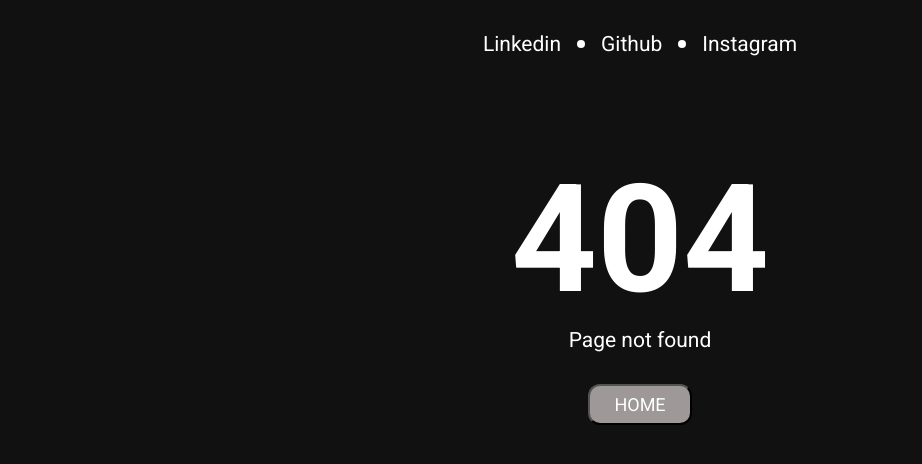
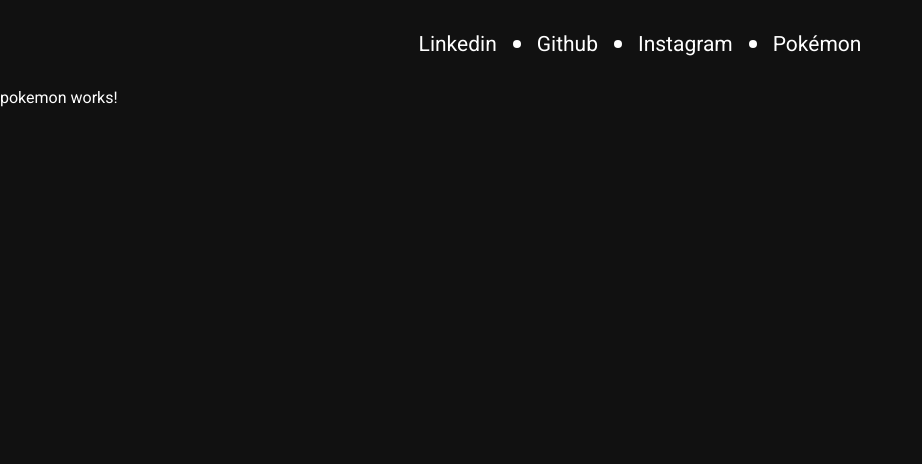
Before and after one commit to miyukishii/angular-blog, an Angular app: page /pokemon in a window 1280 px wide. Before the commit this address led to /not-found. Shown: the top 464 px of the page, without its empty margins (0-922 px from the left). Built offline with nearby package versions, Linux system fonts and the light colour scheme.

Commit message:
Create pokemon page and adjust route

```diff
--- a/src/app/app-routing.module.ts
+++ b/src/app/app-routing.module.ts
@@ -3,6 +3,7 @@ import { RouterModule, Routes } from '@angular/router';
 import { HomeComponent } from './pages/home/home.component';
 import { PostComponent } from './pages/post/post.component';
 import { NotFoundComponent } from './pages/not-found/not-found.component';
+import { PokemonComponent } from './pages/pokemon/pokemon.component';
 
 const routes: Routes = [
   {
@@ -18,6 +19,10 @@ const routes: Routes = [
     component: NotFoundComponent
   },
   {
+    path: 'pokemon',
+    component: PokemonComponent
+  },
+  {
     path: '**',
     redirectTo: 'not-found'
   },
--- a/src/app/app.module.ts
+++ b/src/app/app.module.ts
@@ -10,6 +10,7 @@ import { SmallCardComponent } from './components/small-card/small-card.component
 import { HomeComponent } from './pages/home/home.component';
 import { PostComponent } from './pages/post/post.component';
 import { NotFoundComponent } from './pages/not-found/not-found.component';
+import { PokemonComponent } from './pages/pokemon/pokemon.component';
 
 @NgModule({
   declarations: [
@@ -20,7 +21,8 @@ import { NotFoundComponent } from './pages/not-found/not-found.component';
     SmallCardComponent,
     HomeComponent,
     PostComponent,
-    NotFoundComponent
+    NotFoundComponent,
+    PokemonComponent
   ],
   imports: [
     BrowserModule,
--- a/src/app/components/menu-bar/menu-bar.component.html
+++ b/src/app/components/menu-bar/menu-bar.component.html
@@ -4,4 +4,6 @@
    <li><a href="#">Github</a></li>
    <li><div></div></li>
    <li><a href="#">Instagram</a></li>
+   <li><div></div></li>
+   <li><a [routerLink]="['pokemon']">Pokémon</a></li>
 </ul>
--- /dev/null
+++ b/src/app/pages/pokemon/pokemon.component.html
@@ -0,0 +1 @@
+<p>pokemon works!</p>
```
Also changed, not shown: src/app/pages/pokemon/pokemon.component.ts (added, +10 -0 lines), src/app/pages/pokemon/pokemon.component.css (added).
